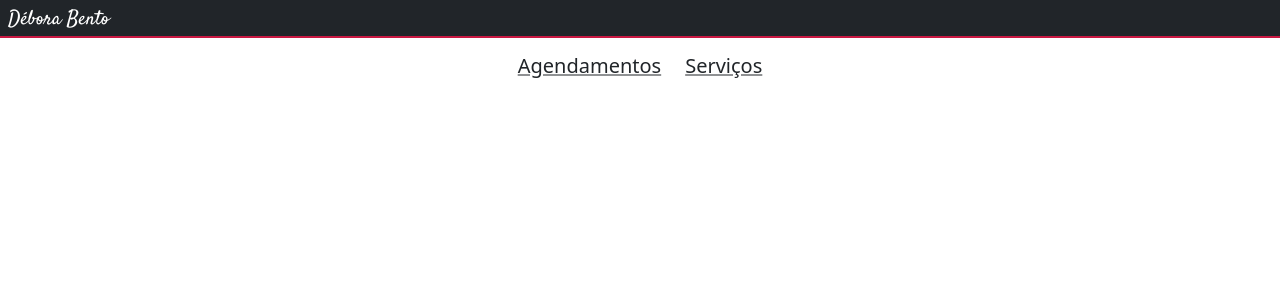
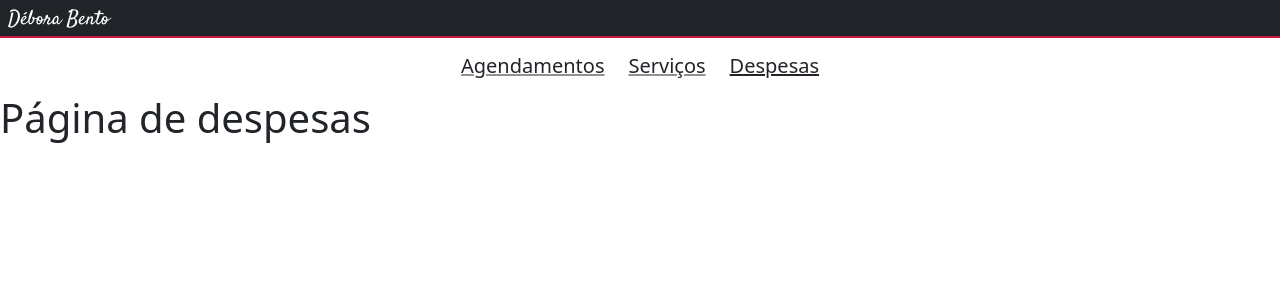
Before and after one commit to djsprogrammer/debora-lash-designer, a React (Create React App) app: page /expenses in a window 1280 px wide. Shown: the top 300 px of the page. Built offline with nearby package versions, Linux system fonts and the light colour scheme; no server answers.

Commit message:
criação da página Expenses

```diff
--- a/src/App.tsx
+++ b/src/App.tsx
@@ -7,6 +7,7 @@ import Header from './components/fixed/Header'
 import Navegation from './components/fixed/Navegation'
 import Scheduling from './pages/Scheduling'
 import Services from './pages/Services'
+import Expenses from './pages/Expenses'
 import ServicesProvider from './ServicesContext'
 
 export const SERVER_URL = 'http://localhost:8080'
@@ -71,6 +72,7 @@ const App = () => {
                     <Routes>
                         <Route path='/' element={<HandlePages />} />
                         <Route path='/services' element={<Services setCurrentPage={setCurrentPage} />} />
+                        <Route path='/expenses' element={<Expenses setCurrentPage={setCurrentPage} />} />
                     </Routes>
                 </Router>
             </ServicesProvider>
--- a/src/components/fixed/Navegation.tsx
+++ b/src/components/fixed/Navegation.tsx
@@ -9,8 +9,9 @@ const Navegation = ({ currentPage }: Props) => {
 
 	const link1 = useRef<HTMLAnchorElement>(null)
 	const link2 = useRef<HTMLAnchorElement>(null)
+	const link3 = useRef<HTMLAnchorElement>(null)
 
-	const links = [link1, link2]
+	const links = [link1, link2, link3]
 
 	useEffect(() => {
 		if (currentPage !== 0) {
@@ -31,8 +32,9 @@ const Navegation = ({ currentPage }: Props) => {
 
 	return (
 		<nav className='d-flex justify-content-center p-3'>
-			<Link ref={link1} className={`${linkStyle} me-4`} to='/'><h5>Agendamentos</h5></Link>
-			<Link ref={link2} className={linkStyle} to='/services'><h5>Serviços</h5></Link>
+			<Link ref={link1} className={linkStyle} to='/'><h5>Agendamentos</h5></Link>
+			<Link ref={link2} className={`${linkStyle} mx-4`} to='/services'><h5>Serviços</h5></Link>
+			<Link ref={link3} className={linkStyle} to='/expenses'><h5>Despesas</h5></Link>
 		</nav>
 	)
 
--- /dev/null
+++ b/src/pages/Expenses.tsx
@@ -0,0 +1,15 @@
+import { useEffect } from 'react'
+import { Props } from 'types/pages'
+
+const Expenses = ({ setCurrentPage }: Props) => {
+
+	useEffect(() => {
+		setCurrentPage(3)
+	}, [setCurrentPage])
+
+	return (
+		<h1>Página de despesas</h1>
+	)
+}
+
+export default Expenses
```
